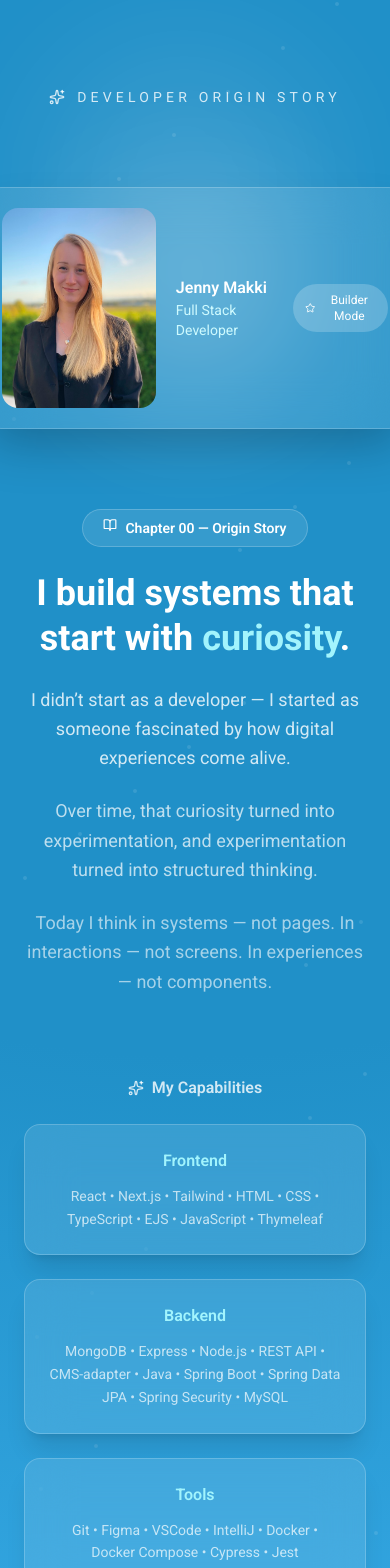
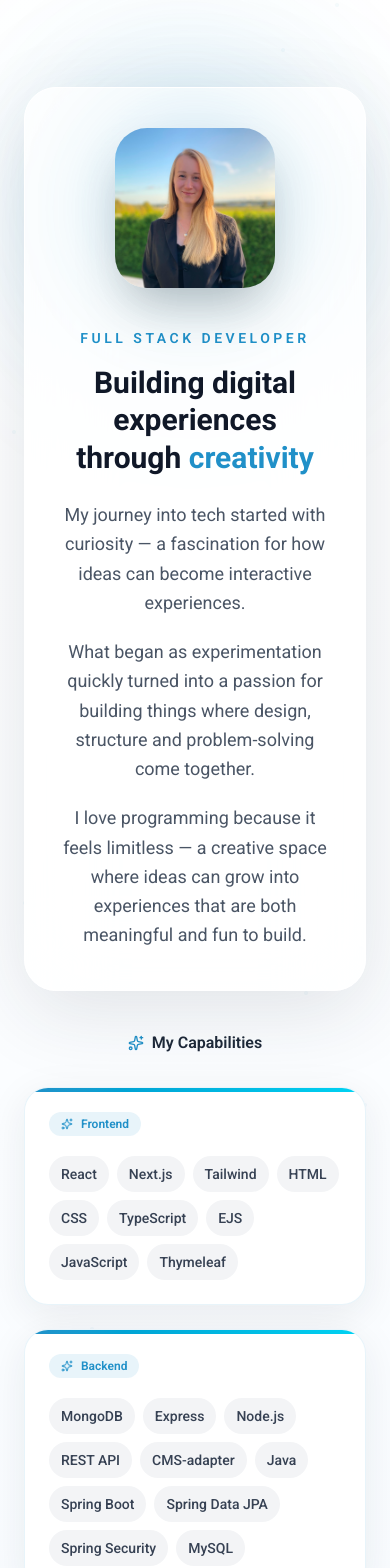
Before and after one commit to jennymakki/jennys-presentation, a Next.js app: page / in a window 390 px wide. Shown: the part 1160-2728 px from the top of the page. Built offline with nearby package versions, Linux system fonts and the light colour scheme.

Commit message:
updated Introduction to match the new design

```diff
--- a/src/components/blocks/ProjectSection.tsx
+++ b/src/components/blocks/ProjectSection.tsx
@@ -309,8 +309,8 @@ export default function ProjectSection({ projects }: ProjectSectionProps) {
                   className="flex flex-col items-center mt-16"
                 >
                   <p className="text-white/60 italic text-center max-w-md">
-                    The projects became more ambitious as the journey
-                    continued...
+                    Each project became a new step in learning, experimenting
+                    and building with more confidence.
                   </p>
 
                   <motion.div
--- a/src/components/blocks/introduction.tsx
+++ b/src/components/blocks/introduction.tsx
@@ -3,7 +3,7 @@
 import Image from "next/image";
 import { motion } from "framer-motion";
 import { skills } from "@/data/skills";
-import { BookOpen, Sparkles, Star, Trophy } from "lucide-react";
+import { BookOpen, Sparkles, Trophy } from "lucide-react";
 
 export default function Introduction() {
   const particles = Array.from({ length: 40 }, (_, i) => ({
@@ -17,117 +17,105 @@ export default function Introduction() {
       className="
         relative overflow-hidden
         py-32 px-6 md:px-16
-        bg-[radial-gradient(circle_at_top,#2090C8,#2090C8,#42b7f5)]
+        bg-[linear-gradient(to_bottom,#ffffff,#f7fbff)]
       "
     >
-      {/* Glow background */}
-      <div className="absolute top-20 left-10 w-72 h-72 bg-white/10 blur-3xl rounded-full" />
-      <div className="absolute bottom-10 right-10 w-96 h-96 bg-cyan-300/10 blur-3xl rounded-full" />
+      {/* Background glows */}
+      <div className="absolute top-20 left-10 w-72 h-72 bg-[#2090C8]/10 blur-3xl rounded-full" />
+      <div className="absolute bottom-10 right-10 w-96 h-96 bg-cyan-200/20 blur-3xl rounded-full" />
 
-      {/* particles */}
-      <div className="absolute inset-0 opacity-20">
+      {/* Particles */}
+      <div className="absolute inset-0 opacity-40">
         {particles.map((p) => (
           <div
             key={p.id}
-            className="absolute w-1 h-1 bg-white rounded-full animate-pulse"
-            style={{ top: p.top, left: p.left }}
+            className="absolute w-1 h-1 bg-[#2090C8]/20 rounded-full animate-pulse"
+            style={{
+              top: p.top,
+              left: p.left,
+            }}
           />
         ))}
       </div>
 
-      <div className="relative z-10 max-w-6xl mx-auto flex flex-col items-center text-center space-y-20">
 
-        {/* HEADER TAG */}
-        <motion.div
-          initial={{ opacity: 0, y: 40 }}
-          whileInView={{ opacity: 1, y: 0 }}
-          className="flex items-center gap-3 text-white/80 uppercase tracking-[0.3em] text-sm"
-        >
-          <Sparkles size={16} />
-          Developer Origin Story
-        </motion.div>
+      <div className="relative z-10 max-w-6xl mx-auto flex flex-col items-center space-y-10">
 
-        {/* IDENTITY CARD */}
+        {/* PROFILE CARD */}
         <motion.div
           initial={{ opacity: 0, y: 60 }}
           whileInView={{ opacity: 1, y: 0 }}
-          className="relative"
+          transition={{ duration: 0.8 }}
+          className="relative w-full max-w-4xl"
         >
           {/* glow */}
           <div className="absolute inset-0 flex justify-center">
-            <div className="w-56 h-56 bg-white/20 blur-3xl rounded-full" />
+            <div className="w-[500px] h-[300px] bg-[#2090C8]/10 blur-3xl rounded-full" />
           </div>
 
-          <div className="
-            relative flex items-center gap-5
-            bg-white/10 backdrop-blur-xl
-            border border-white/20
-            shadow-2xl
-            rounded-3xl px-6 py-5
-          ">
-            <div className="relative w-50 h-50 rounded-2xl overflow-hidden">
+          <div
+            className="
+              relative overflow-hidden
+              bg-white/80 backdrop-blur-2xl
+              border border-white
+              shadow-[0_20px_80px_rgba(31,41,55,0.12)]
+              rounded-[2rem]
+              px-8 md:px-12 py-10
+              flex flex-col md:flex-row
+              items-center gap-10
+            "
+          >
+            {/* IMAGE */}
+            <div className="relative flex-shrink-0">
+              <div className="absolute inset-0 rounded-full bg-[#2090C8]/20 blur-2xl scale-110" />
+
+              <div className="relative w-40 h-40 md:w-52 md:h-52 rounded-[2rem] overflow-hidden shadow-2xl">
                 <Image
                   src="/JennyMakki.png"
-                alt="Jenny"
+                  alt="Jenny Makki"
                   fill
                   className="object-cover"
                 />
               </div>
-
-            <div className="text-left">
-              <p className="text-white font-semibold">Jenny Makki</p>
-              <p className="text-cyan-100 text-sm">Full Stack Developer</p>
             </div>
 
-            <div className="ml-auto bg-white/20 px-3 py-2 rounded-full text-xs text-white flex items-center gap-2">
-              <Star size={14} />
-              Builder Mode
+            {/* TEXT */}
+            <div className="flex-1 text-center md:text-left">
+              <p className="text-[#2090C8] font-semibold uppercase tracking-[0.25em] text-sm mb-4">
+                Full Stack Developer
+              </p>
+
+              <h2 className="text-3xl md:text-2xl font-black text-gray-900 leading-tight mb-6">
+                Building digital experiences through{" "}
+                <span className="text-[#2090C8]">creativity</span>
+              </h2>
+
+              <div className="space-y-5 text-gray-600 text-lg leading-relaxed">
+                <p>
+                  My journey into tech started with curiosity — a fascination
+                  for how ideas can become interactive experiences.
+                </p>
+
+                <p>
+                  What began as experimentation quickly turned into a passion
+                  for building things where design, structure and
+                  problem-solving come together.
+                </p>
+
+                <p>
+                  I love programming because it feels limitless — a creative
+                  space where ideas can grow into experiences that are both
+                  meaningful and fun to build.
+                </p>
+              </div>
             </div>
           </div>
         </motion.div>
 
-        {/* STORY */}
-        <motion.div
-          initial={{ opacity: 0, y: 80 }}
-          whileInView={{ opacity: 1, y: 0 }}
-          className="max-w-3xl space-y-6"
-        >
-          <div className="
-            inline-flex gap-2
-            bg-white/10 text-white
-            px-5 py-2 rounded-full
-            text-sm font-semibold
-            border border-white/20
-          ">
-            <BookOpen size={14} />
-            Chapter 00 — Origin Story
-          </div>
-
-          <h2 className="text-white text-4xl md:text-5xl font-black leading-tight">
-            I build systems that start with{" "}
-            <span className="text-cyan-200">curiosity</span>.
-          </h2>
-
-          <p className="text-white/80 text-lg leading-relaxed">
-            I didn’t start as a developer — I started as someone fascinated by
-            how digital experiences come alive.
-          </p>
-
-          <p className="text-white/70 text-lg leading-relaxed">
-            Over time, that curiosity turned into experimentation, and
-            experimentation turned into structured thinking.
-          </p>
-
-          <p className="text-white/60 text-lg leading-relaxed">
-            Today I think in systems — not pages. In interactions — not screens.
-            In experiences — not components.
-          </p>
-        </motion.div>
-
-        {/* SKILLS (upgraded cards like project style) */}
-        <div className="w-full max-w-5xl space-y-6">
-          <div className="flex items-center justify-center gap-2 text-white/80 font-semibold">
-            <Sparkles size={16} />
+        {/* SKILLS */}
+        <div className="w-full max-w-5xl space-y-8">
+          <div className="flex items-center justify-center gap-2 text-gray-800 font-semibold">
+            <Sparkles size={16} className="text-[#2090C8]" />
             My Capabilities
           </div>
 
@@ -135,45 +123,84 @@ export default function Introduction() {
             {Object.entries(skills).map(([category, items]) => (
               <motion.div
                 key={category}
-                whileHover={{ y: -6 }}
+                whileHover={{
+                  y: -8,
+                  scale: 1.02,
+                }}
+                transition={{ duration: 0.3 }}
                 className="
-                  relative overflow-hidden
-                  bg-white/10 backdrop-blur-xl
-                  border border-white/20
-                  rounded-2xl p-6
-                  shadow-xl
+                  group relative overflow-hidden
+                  rounded-3xl
+                  border border-[#2090C8]/10
+                  bg-white
+                  p-6
+                  shadow-[0_10px_40px_rgba(31,41,55,0.08)]
                 "
               >
-                <div className="absolute inset-0 bg-white/5 opacity-0 hover:opacity-100 transition" />
+                {/* Top glow */}
+                <div
+                  className="
+                    absolute top-0 left-0
+                    w-full h-1
+                    bg-gradient-to-r
+                    from-[#2090C8]
+                    to-cyan-400
+                  "
+                />
 
-                <h4 className="text-cyan-200 font-semibold mb-3 capitalize">
+                {/* Hover glow */}
+                <div
+                  className="
+                    absolute inset-0
+                    bg-gradient-to-br
+                    from-[#2090C8]/5
+                    to-transparent
+                    opacity-0
+                    group-hover:opacity-100
+                    transition-opacity
+                  "
+                />
+
+                <div className="relative z-10">
+                  {/* Badge */}
+                  <div
+                    className="
+                      inline-flex items-center gap-2
+                      bg-[#2090C8]/10
+                      text-[#2090C8]
+                      px-3 py-1
+                      rounded-full
+                      text-xs font-semibold
+                      mb-5
+                    "
+                  >
+                    <Sparkles size={12} />
                     {category}
-                </h4>
+                  </div>
 
-                <p className="text-white/70 text-sm leading-relaxed">
-                  {items.join(" • ")}
-                </p>
+                  {/* Skills */}
+                  <div className="flex flex-wrap gap-2">
+                    {items.map((skill) => (
+                      <span
+                        key={skill}
+                        className="
+                          px-3 py-2
+                          rounded-full
+                          bg-gray-100
+                          text-gray-700
+                          text-sm
+                          font-medium
+                        "
+                      >
+                        {skill}
+                      </span>
+                    ))}
+                  </div>
+                </div>
               </motion.div>
             ))}
           </div>
         </div>
-
-        {/* QUOTE (upgrade like reward system) */}
-        <motion.div
-          whileInView={{ scale: [0.95, 1] }}
-          className="
-            relative max-w-2xl
-            bg-white/10 backdrop-blur-xl
-            border border-white/20
-            rounded-2xl p-8
-          "
-        >
-          <Trophy className="text-yellow-300 mx-auto mb-4" />
-
-          <p className="italic text-white/80 text-lg">
-            “I don’t just build features — I build systems where everything connects.”
-          </p>
-        </motion.div>
       </div>
     </section>
   );
--- a/src/data/skills.ts
+++ b/src/data/skills.ts
@@ -1,7 +1,7 @@
 export const skills =
     {
-        frontend: ["React", "Next.js", "Tailwind", "HTML", "CSS", "TypeScript", "EJS", "JavaScript", "Thymeleaf"],
-        backend: ["MongoDB", "Express", "Node.js", "REST API", "CMS-adapter", "Java", "Spring Boot", "Spring Data JPA", "Spring Security", "MySQL"],
-        tools: ["Git", "Figma", "VSCode", "IntelliJ", "Docker", "Docker Compose", "Cypress", "Jest"],
-        softSkills: ["Agile", "Communication", "Problem-solving", "Collaboration", "Attention to Detail"]
+        Frontend: ["React", "Next.js", "Tailwind", "HTML", "CSS", "TypeScript", "EJS", "JavaScript", "Thymeleaf"],
+        Backend: ["MongoDB", "Express", "Node.js", "REST API", "CMS-adapter", "Java", "Spring Boot", "Spring Data JPA", "Spring Security", "MySQL"],
+        Tools: ["Git", "Figma", "VSCode", "IntelliJ", "Docker", "Docker Compose", "Cypress", "Jest"],
+        SoftSkills: ["Agile", "Communication", "Problem-solving", "Collaboration", "Attention to Detail"]
     };
```
Also changed, not shown: src/app/page.tsx (+0 -63 lines). Lines whose indentation alone changed are shown as unchanged.
